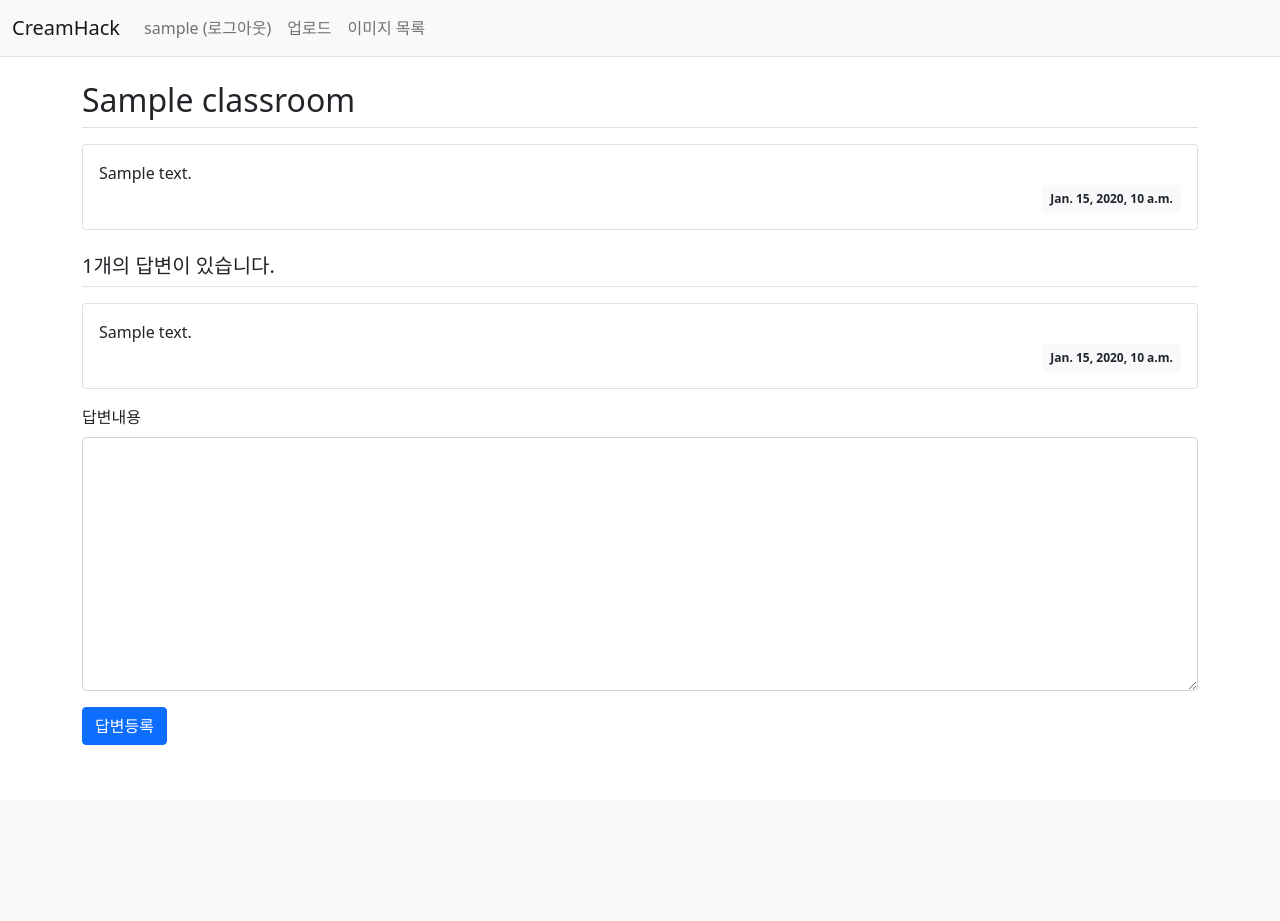
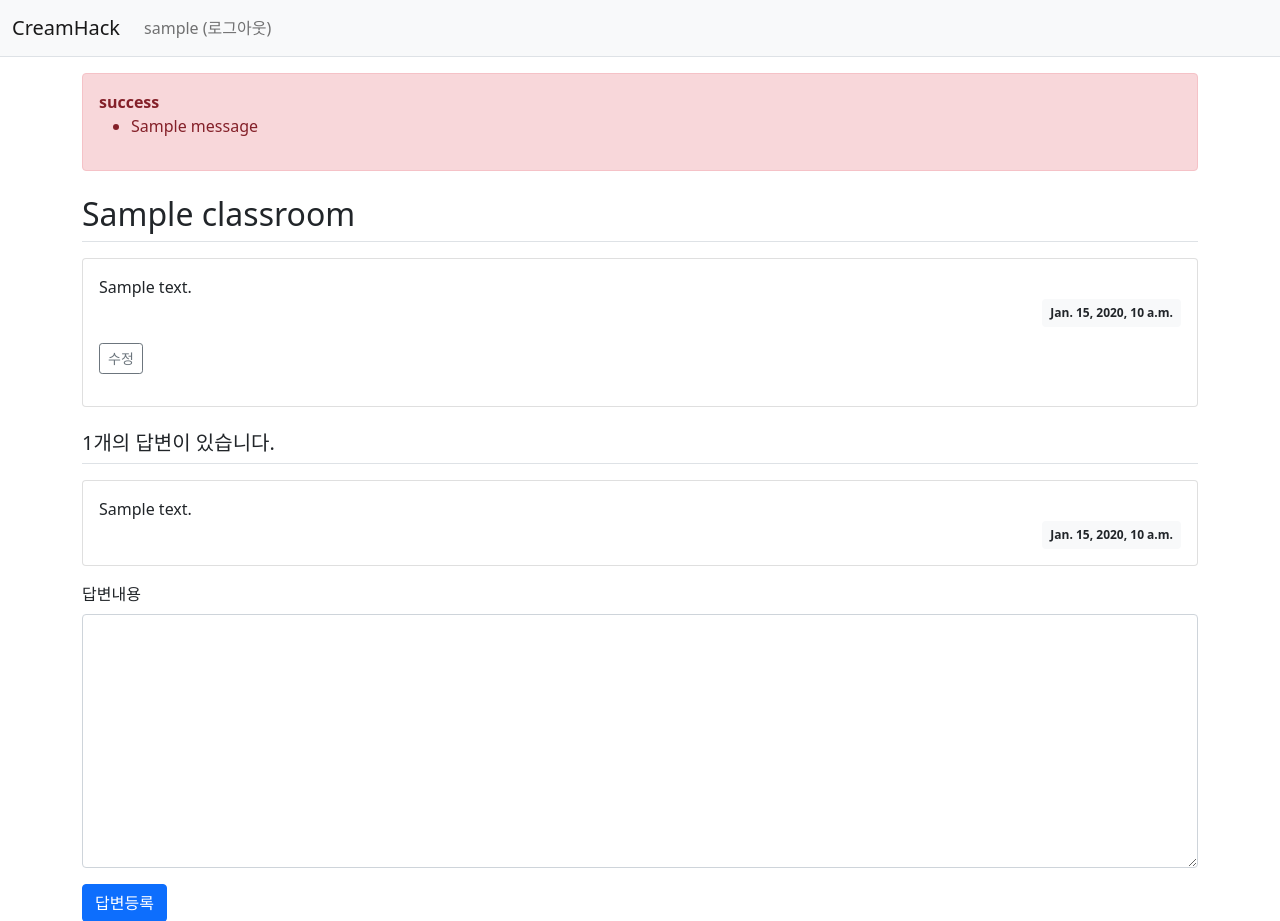
Before and after one commit to steampower33/security-education-web, a Django app: page /main/1/ in a window 1280 px wide. Shown: the top 921 px of the page. Before the commit the page ends 745 px from the top, so only its background shows below. Run offline with Django 4.2, Linux system fonts and the light colour scheme; a user stored in the database is signed in; tables that the repository leaves empty hold one stand-in row (values such as "Sample post"); one stand-in notice (Sample message) is shown; some libraries are stand-ins or nearby versions.

Commit message:
유저 권한에 따른 기능 제한 및 수업 수정 추가

```diff
--- a/creamhack/settings.py
+++ b/creamhack/settings.py
@@ -26,7 +26,7 @@ SECRET_KEY = 'django-insecure-7c+b62gc!h)m*72wmuasmly_xg7^r=0gjgzk*8u-5zaanz*%59
 DEBUG = True
 
 # '168.188.123.173'
-ALLOWED_HOSTS = ['168.188.123.173']
+ALLOWED_HOSTS = []
 
 # Application definition
 
--- a/main/urls.py
+++ b/main/urls.py
@@ -9,4 +9,5 @@ urlpatterns = [
     path('<int:classroom_id>/', views.detail, name='detail'),
     path('comment/create/<int:classroom_id>/', views.comment_create, name='comment_create'),
     path('classroom/create/', views.classroom_create, name='classroom_create'),
+    path('<int:classroom_id>/modify', views.classroom_modify, name='classroom_modify'),
 ]
--- a/main/views.py
+++ b/main/views.py
@@ -1,9 +1,14 @@
+from email import message
 from django.shortcuts import render, get_object_or_404, redirect
 from django.utils import timezone
 from .models import ClassRoom
 from .forms import ClassRoomForm, CommentForm
 from django.core.paginator import Paginator
 from django.contrib.auth.decorators import login_required
+from django.contrib import messages
+
+def educator_group_check(user):
+    return "educator" in user.groups.all()
 
 def index(request):
     page = request.GET.get('page', '1')
@@ -18,6 +23,21 @@ def detail(request, classroom_id):
     classroom = get_object_or_404(ClassRoom, pk=classroom_id)
     context = {'classroom': classroom}
     return render(request, 'main/classroom_detail.html', context)
+
+@login_required(login_url='accounts:login')
+def classroom_create(request):
+    if request.method == 'POST':
+        form = ClassRoomForm(request.POST)
+        if form.is_valid():
+            classroom = form.save(commit=False)
+            classroom.author = request.user # author 속성에 로그인 계정 저장
+            classroom.create_date = timezone.now()
+            classroom.save()
+            return redirect('main:index')
+    else:
+        form = ClassRoomForm()
+    context = {'form': form}
+    return render(request, 'main/classroom_form.html', context)
 
 @login_required(login_url='accounts:login')
 def comment_create(request, classroom_id):
@@ -37,16 +57,20 @@ def comment_create(request, classroom_id):
     return render(request, 'main/classroom_detail.html', context)
 
 @login_required(login_url='accounts:login')
-def classroom_create(request):
+def classroom_modify(request, classroom_id):
+    classroom = get_object_or_404(ClassRoom, pk=classroom_id)
+    if request.user != classroom.author:
+        messages.error(request, '수정권한이 없습니다')
+        return redirect('main:detail', classroom_id=classroom.id)
+
     if request.method == 'POST':
         form = ClassRoomForm(request.POST)
         if form.is_valid():
             classroom = form.save(commit=False)
-            classroom.author = request.user # author 속성에 로그인 계정 저장
-            classroom.create_date = timezone.now()
+            classroom.modify_date = timezone.now()
             classroom.save()
-            return redirect('main:index')
+            return redirect('main:index', classroom_id=classroom.id)
     else:
-        form = ClassRoomForm()
+        form = ClassRoomForm(instance=classroom)
     context = {'form': form}
     return render(request, 'main/classroom_form.html', context)
--- a/templates/main/classroom_detail.html
+++ b/templates/main/classroom_detail.html
@@ -1,7 +1,16 @@
 {% extends 'base.html' %}
 {% block content %}
 <div class="container my-3">
-    <!-- 질문 -->
+    <!-- message 표시 -->
+    {% if messages %}
+    <div class="alert alert-danger my-3" role="alert">
+    {% for message in messages %}
+        <strong>{{ message.tags }}</strong>
+        <ul><li>{{ message.message }}</li></ul>
+    {% endfor %}
+    </div>
+    {% endif %}
+    <!-- 수업 생성 -->
     <h2 class="border-bottom py-2">{{ classroom.subject }}</h2>
     <div class="card my-3">
         <div class="card-body">
@@ -11,9 +20,15 @@
                     {{ classroom.create_date }}
                 </div>
             </div>
+            <div class="my-3">
+                {% if request.user == classroom.author %}
+                <a href="{% url 'main:classroom_modify' classroom.id %}"
+                   class="btn btn-sm btn-outline-secondary">수정</a>
+                {% endif %}
+            </div>
         </div>
     </div>
-    <!-- 답변 -->
+    <!-- 댓글 -->
     <h5 class="border-bottom my-3 py-2">{{classroom.comment_set.count}}개의 답변이 있습니다.</h5>
     {% for comment in classroom.comment_set.all %}
     <div class="card my-3">
@@ -27,7 +42,7 @@
         </div>
     </div>
     {% endfor %}
-    <!-- 답변 등록 -->
+    <!-- 댓글 등록 -->
     <form action="{% url 'main:comment_create' classroom.id %}" method="post" class="my-3">
         {% csrf_token %}
         <!-- 오류표시 Start -->
--- a/templates/main/classroom_list.html
+++ b/templates/main/classroom_list.html
@@ -72,6 +72,11 @@
         {% endif %}
     </ul>
     <!-- 페이징처리 끝 -->
+    {% for group in user.groups.all %}
+    {% if group.name == 'educator' %}
     <a href="{% url 'main:classroom_create' %}" class="btn btn-primary">수업 등록하기</a>
+    {% else %}
+    {% endif %}
+    {% endfor %}
 </div>
 {% endblock %}
--- a/templates/main/classroom_form.html
+++ b/templates/main/classroom_modify.html
@@ -1,7 +1,7 @@
 {% extends 'base.html' %}
 {% block content %}
 <div class="container">
-    <h5 class="my-3 border-bottom pb-2">질문등록</h5>
+    <h5 class="my-3 border-bottom pb-2">수업 수정</h5>
     <form method="post">
         {% csrf_token %}
         <!-- 오류표시 Start -->
--- a/templates/navbar.html
+++ b/templates/navbar.html
@@ -24,6 +24,8 @@
                     <a class="nav-link" href="{% url 'accounts:signup' %}">회원가입</a>
                     {% endif %}
                 </li>
+                {% for group in user.groups.all %}
+                {% if group.name == 'educator' %}
                 <li>
                     {% if user.is_authenticated %}
                     <a class="nav-link" href="{% url 'accounts:upload' %}">업로드</a>
@@ -34,6 +36,9 @@
                     <a class="nav-link" href="{% url 'accounts:images' %}">이미지 목록</a>
                     {% endif %}
                 </li>
+                {% else %}
+                {% endif %}
+                {% endfor %}
             </ul>
         </div>
     </div>
```
Also changed, not shown: asdf.txt (added).
